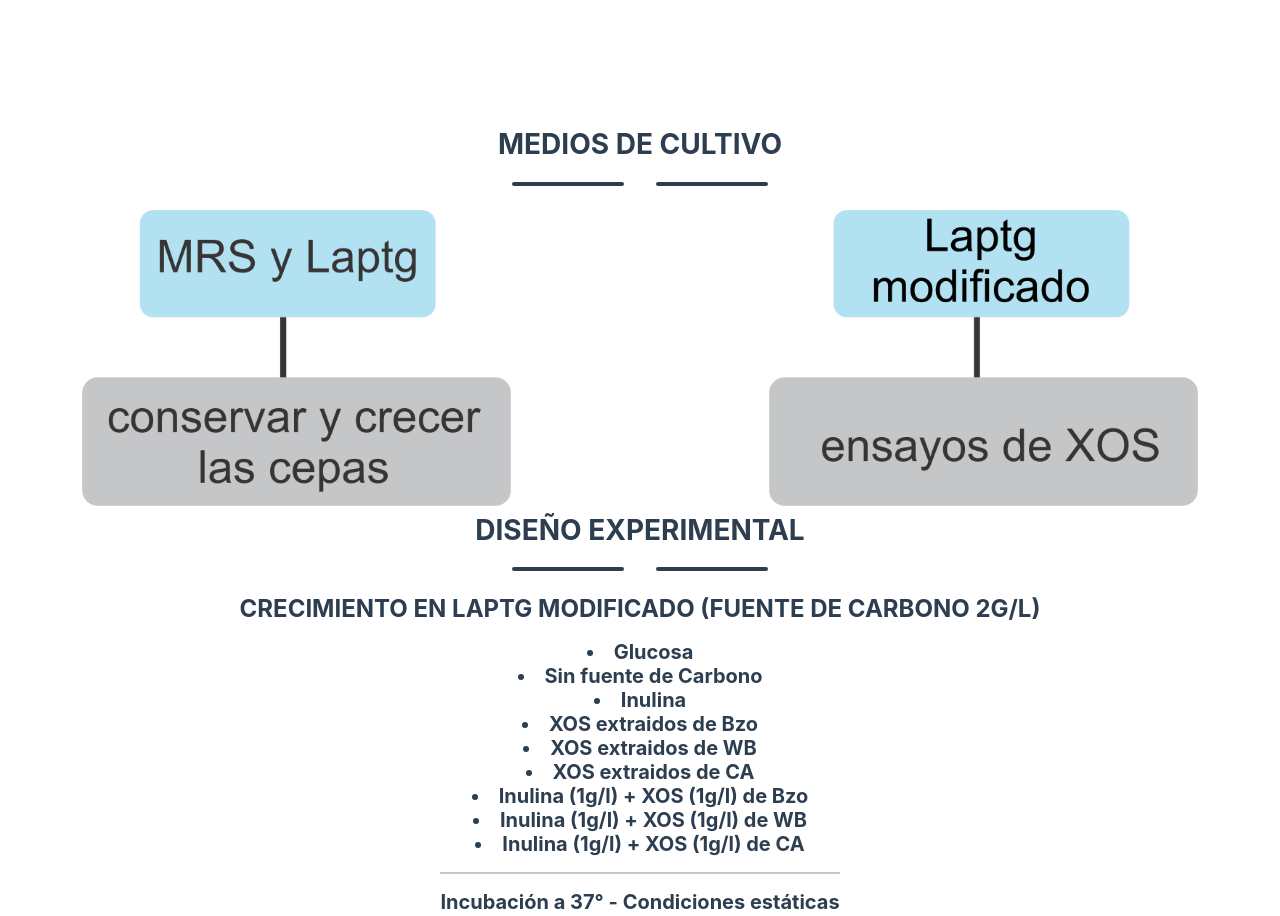
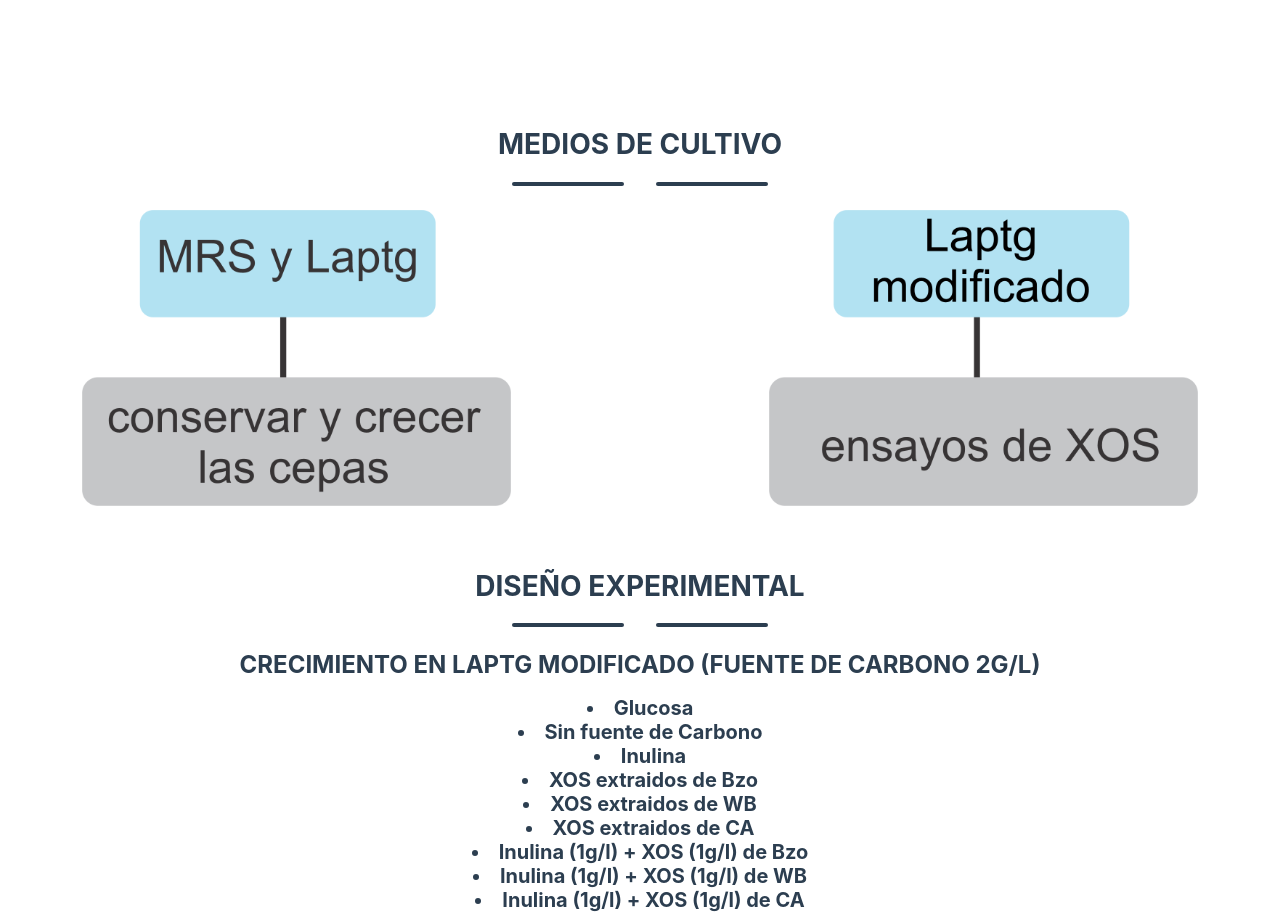
Before and after one commit to pablogiroud/poster, a React (Create React App) app: page / in a window 1280 px wide. Shown: the part 3280-4196 px from the top of the page. Built offline with nearby package versions, Linux system fonts and the light colour scheme.

Commit message:
fix environment component padding issue

```diff
--- a/src/components/Environm.jsx
+++ b/src/components/Environm.jsx
@@ -2,7 +2,7 @@ import medios from '../assets/img/medios.png'
 const Intro = ()=>{
 
     return(
-        <section className="page-section2 portfolio pb-2" id="portfolio">
+        <section className="page-section2 portfolio" id="portfolio">
             <h3 className="text-center text-uppercase text-secondary mb-0">Medios de cultivo</h3>
             <div className="container">
             <div className="divider-custom">
```
